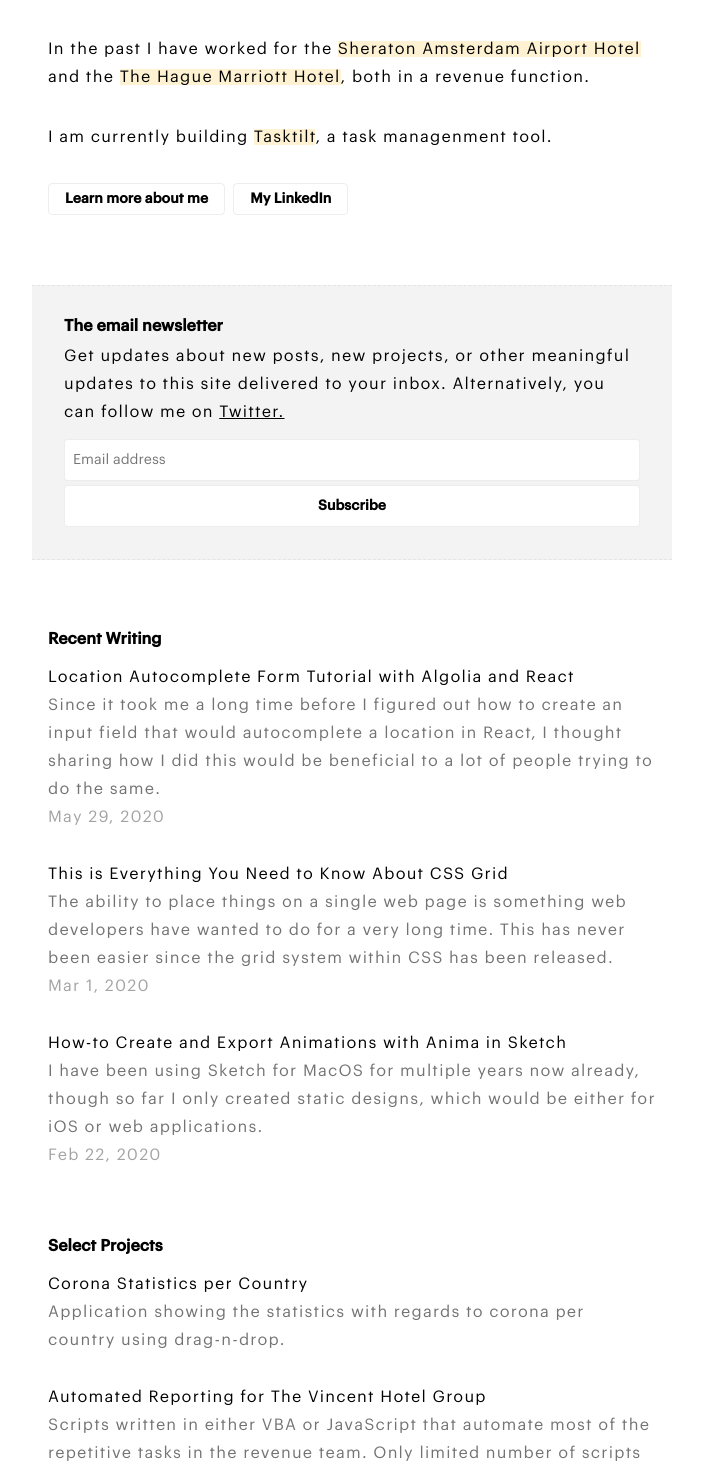
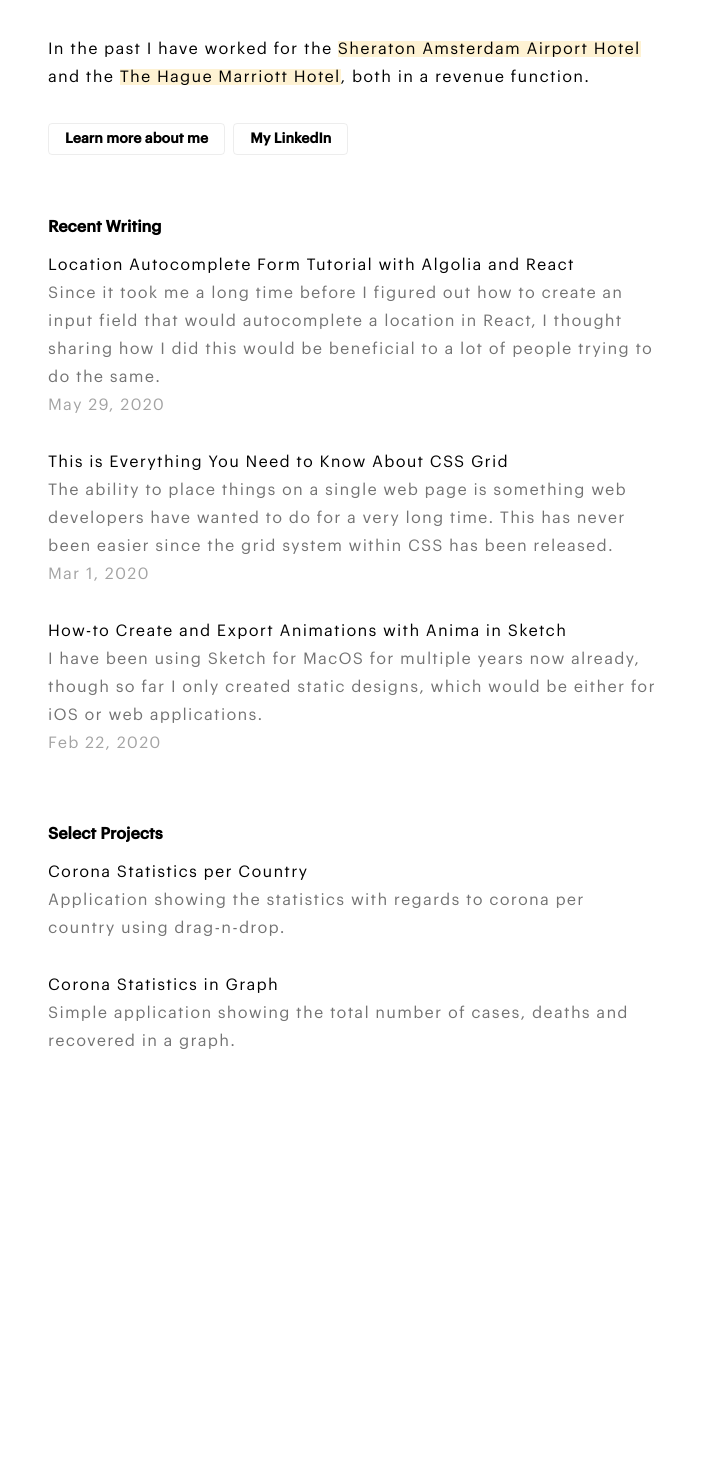
Before and after one commit to SanderVreeken/next-portfolio-typescript, a Next.js app: page / in a window 1280 px wide. Shown: the part 220-1690 px from the top of the page, without its empty margins (288-991 px from the left). After the commit the page ends 1312 px from the top, so only its background shows below. Built offline with nearby package versions, Linux system fonts and the light colour scheme; a web font is replaced by a local one.

Commit message:
Privacy deletions.

```diff
--- a/elements/items.ts
+++ b/elements/items.ts
@@ -41,11 +41,13 @@ export const projects = [{
     href: 'https://react-corona-statistics.vercel.app',
     subtitle: 'Application showing the statistics with regards to corona per country using drag-n-drop.',
     title: 'Corona Statistics per Country'
-}, {
-    href: 'https://github.com/The-Vincent-Hotel-Group',
-    subtitle: 'Scripts written in either VBA or JavaScript that automate most of the repetitive tasks in the revenue team. Only limited number of scripts available due to company information that is included.',
-    title: 'Automated Reporting for The Vincent Hotel Group'
-}, {
+},
+// {
+//     href: 'https://github.com/The-Vincent-Hotel-Group',
+//     subtitle: 'Scripts written in either VBA or JavaScript that automate most of the repetitive tasks in the revenue team. Only limited number of scripts available due to company information that is included.',
+//     title: 'Automated Reporting for The Vincent Hotel Group'
+// },
+{
     href: 'https://next-corona-statistics.vercel.app',
     subtitle: 'Simple application showing the total number of cases, deaths and recovered in a graph.',
     title: 'Corona Statistics in Graph'
--- a/pages/about.tsx
+++ b/pages/about.tsx
@@ -40,7 +40,7 @@ export default function About() {
             <Button>Download my CV [.pdf]</Button>
           </Anchor>
         </span>
-        <Subscribe />
+        {/* <Subscribe /> */}
         <span>
             {experiences.map((project, index) => (
                 <Item item={project} key={index} />
--- a/pages/index.tsx
+++ b/pages/index.tsx
@@ -26,9 +26,9 @@ export default function Home() {
           <Text>
             <p className={styles.home__intro}>In the past I have worked for the <a href='https://www.marriott.com/hotels/travel/amssi-sheraton-amsterdam-airport-hotel-and-conference-center/'>Sheraton Amsterdam Airport Hotel</a> and the <a href='https://www.marriott.com/hotels/travel/rtmmc-the-hague-marriott-hotel/'>The Hague Marriott Hotel</a>, both in a revenue function.</p>
           </Text>
-          <Text>
+          {/* <Text>
             <p className={styles.home__intro}>I am currently building <a href='https://www.tasktilt.com'>Tasktilt</a>, a task managenment tool.</p>
-          </Text>
+          </Text> */}
           <span>
             <Anchor href='/about'>
               <Button>Learn more about me</Button>
@@ -38,7 +38,7 @@ export default function Home() {
             </Anchor>
           </span>
         </span>
-        <Subscribe />
+        {/* <Subscribe /> */}
         <span>
           <h4 className={styles.home__title}>Recent Writing</h4>
           {articles.map((article, index) => (
--- a/pages/projects.tsx
+++ b/pages/projects.tsx
@@ -21,7 +21,7 @@ export default function Projects() {
             <h1>Projects</h1>
             <h2>Apps and scripts written for myself and others.</h2>
         </span>
-        <Subscribe />
+        {/* <Subscribe /> */}
         <span>
             {projects.map((project, index) => (
                 <Item item={project} key={index} />
--- a/pages/writing.tsx
+++ b/pages/writing.tsx
@@ -21,7 +21,7 @@ export default function Writing() {
                 <h1>Writing</h1>
                 <h2>Ideas and tutorials about software design and development.</h2>
             </span>
-            <Subscribe />
+            {/* <Subscribe /> */}
             <span>
                 {articles.map((article, index) => (
                     <Item item={article} key={index} />
```
